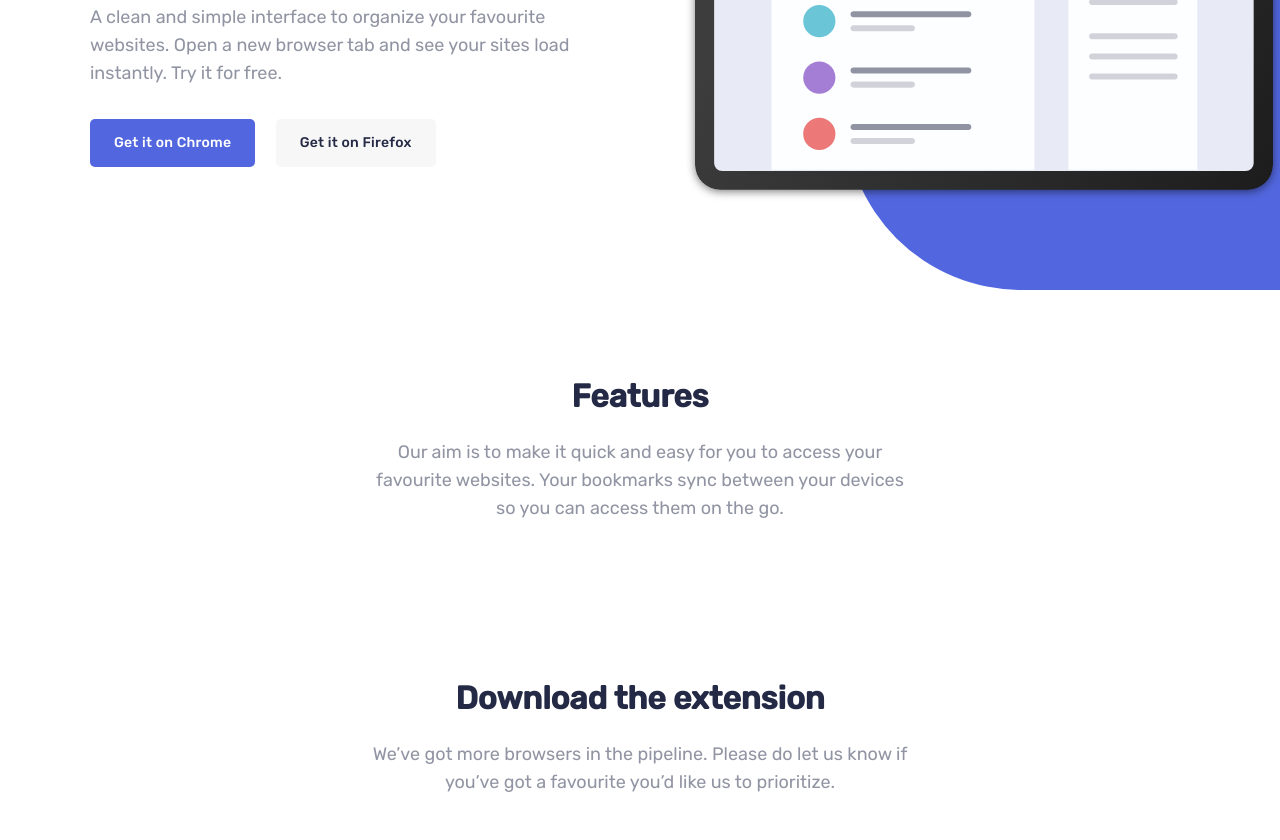
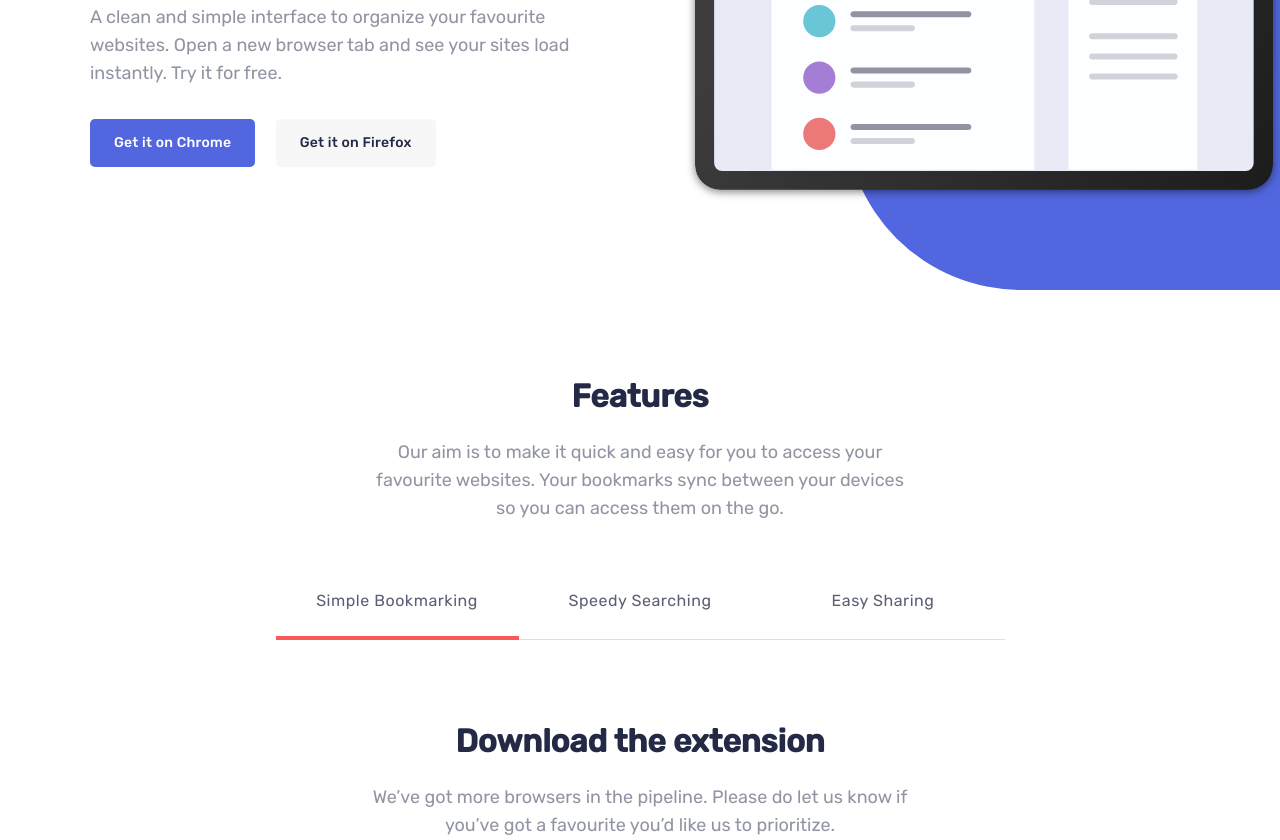
Before and after one commit to frontendasoslar/bokmark-loyihasi, a plain HTML site: page index.html in a window 1280 px wide. Shown: the part 398-1238 px from the top of the page. Drawn offline with Linux system fonts and the light colour scheme.

Commit message:
add feauture tabs link

```diff
--- a/css/styles.css
+++ b/css/styles.css
@@ -235,6 +235,55 @@ select:-webkit-autofill:focus {
   color: var(--text-color-50);
 }
 
+/* TABS */
+.tabs {
+
+}
+
+.tabs__list {
+  padding: 0;
+  margin: 0;
+  display: flex;
+  justify-content: center;
+  list-style: none;
+}
+
+.tabs__item {
+  padding: 0;
+  margin: 0;
+  width: 243px;
+  padding-top: 27px;
+  padding-bottom: 27px;
+  font-size: 16px;
+  line-height: 17px;
+  letter-spacing: 0.53px;
+  border-bottom: 1px solid rgba(73, 93, 207, 0.2);
+}
+
+.tabs__item--active {
+  border-bottom: 4px solid var(--red);
+}
+
+.tabs__link {
+  padding: 0;
+  margin: 0;
+  text-decoration: none;
+  color: var(--text-color-75);
+}
+
+
+.tabs__link:hover {
+  color: var(--red);
+}
+
+.tabs__link:active {
+  opacity: 0.6;
+}
+
+.index-feauture {
+  margin-bottom: 43px;
+}
+
 /* SITE-HEADER */
 .site-header {
   padding-top: 48px;
@@ -368,13 +417,10 @@ select:-webkit-autofill:focus {
   filter: drop-shadow(0px 2px 4px rgba(0, 0, 0, 0.5));
 }
 
-.hero-img::before {
-  content: 0;
-  background-image: url("../img/hero-bacground-img.svg");
-  background-repeat: no-repeat;
-  background-size: contain;
-  background-position: center center;
-}
+
+/* INDEX-FEAUTURE-TAB LINKS */
+
+
 
 
 @media
@@ -389,6 +435,4 @@ only screen and (                min-resolution: 2dppx) {
     background-image: url("../img/intro-bg@2x.jpg");
   } */
 
-
-
 }
--- a/index.html
+++ b/index.html
@@ -56,9 +56,26 @@
     <!-- FEAUTURW -->
     <section class="section">
       <div class="section-container container">
-        <div class="section-wrapper">
+        <div class="section-wrapper index-feauture">
           <h3 class="section-heading">Features</h3>
           <p class="section-title">Our aim is to make it quick and easy for you to access your favourite websites. Your bookmarks sync between your devices so you can access them on the go.</p>
+        </div>
+
+        <!-- TABS -->
+        <div class="tabs">
+          <ul class="tabs__list">
+            <li class="tabs__item tabs__item--active">
+              <a href="" class="tabs__link">Simple Bookmarking</a>
+            </li>
+
+            <li class="tabs__item">
+              <a href="" class="tabs__link">Speedy Searching</a>
+            </li>
+
+            <li class="tabs__item">
+              <a href="" class="tabs__link">Easy Sharing</a>
+            </li>
+          </ul>
         </div>
       </div>
     </section>
```
